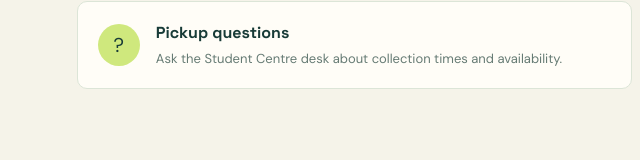
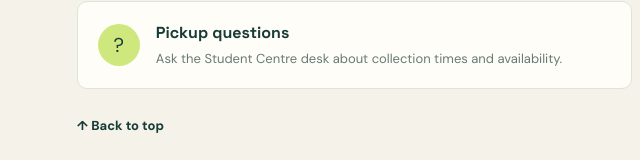
Before and after one commit to nmuthukumar07/student-pantry, a website: page index.html in a window 1280 px wide. Shown: the part 2112-2272 px from the top of the page, 0-640 px from the left. Before the commit the page ends 2229 px from the top, so only its background shows below. Drawn offline with Linux system fonts and the light colour scheme; no server answers.

Commit message:
Add back to top navigation

```diff
--- a/index.html
+++ b/index.html
@@ -91,6 +91,7 @@
         <section class="content-section utility-section" id="help">
           <div class="section-heading"><div><p class="eyebrow">Need a hand?</p><h2>Help &amp; support</h2></div></div>
           <div class="help-grid"><div class="utility-panel"><span class="utility-icon">?</span><div><strong>Pickup questions</strong><p>Ask the Student Centre desk about collection times and availability.</p></div></div><div class="utility-panel"><span class="utility-icon">@</span><div><strong>Contact the pantry team</strong><p>Email pantry-support@studentpantry.local for help with an order.</p></div></div></div>
+          <a href="#top" style="color:var(--orange-dark);display:inline-block;font-size:13px;font-weight:700;margin-top:28px;text-decoration:none">↑ Back to top</a>
         </section>
       </main>
 
```
